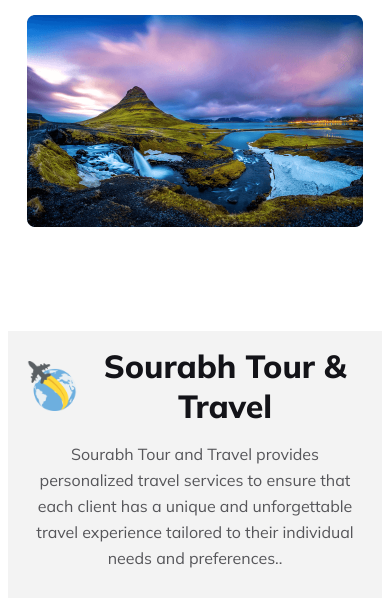
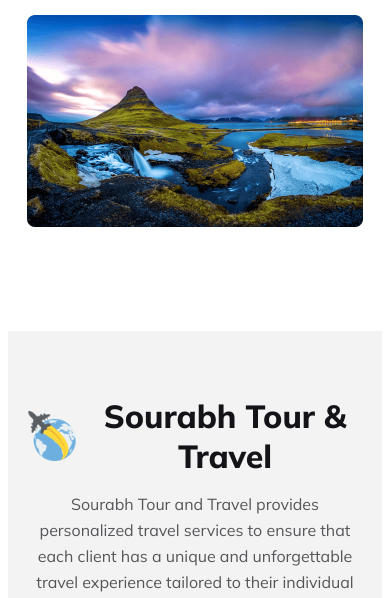
Before and after one commit to mazharul90007/b9a2, a plain HTML site: page index.html in a window 390 px wide. Shown: the part 6560-7158 px from the top of the page. Drawn offline with Linux system fonts and the light colour scheme.

Commit message:
footer part padding added

```diff
--- a/assets/css/responsive.css
+++ b/assets/css/responsive.css
@@ -76,8 +76,4 @@
     .footer-content{
         width: 90%;
     }
-    footer{
-        padding: 0;
-    }
-
 }
```
